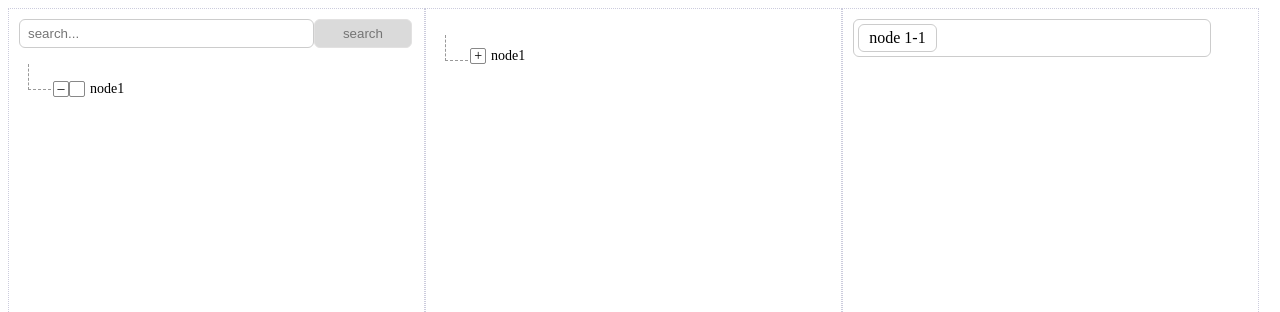
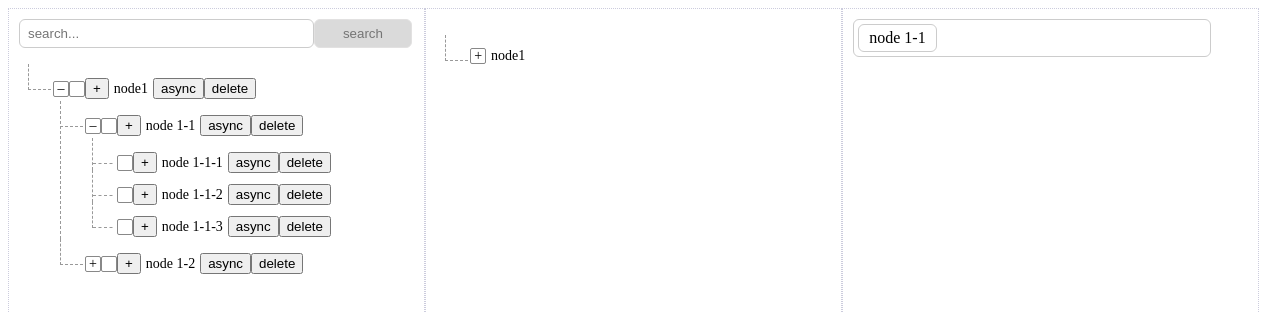
Before and after one commit to lloaldo/vue3-tree-master, a Vue app: page / in a window 1280 px wide. Shown: the top 312 px of the page. Built offline with nearby package versions, Linux system fonts and the light colour scheme; the HTML template or start-up script is replaced by a standard one.

Commit message:
Tree funcionado

```diff
--- a/src/App.vue
+++ b/src/App.vue
@@ -34,10 +34,10 @@
 </template>
 
 <script setup lang="ts">
-import { ref, reactive, h, onMounted } from 'vue';
+import { ref, reactive, h, onMounted, VNode } from 'vue';
 import Tree from './components/Tree.vue';
 import SelectTree from './components/SelectTree.vue';
-import type { TreeNode, TreeContext } from './components/types';
+import type { TreeNode, TreeExposedMethods } from './components/types';
 
 // Datos reactivos
 const searchword = ref<string>('');
@@ -95,8 +95,8 @@ const treeData3 = reactive<TreeNode[]>([
 ]);
 
 // Referencias a los componentes
-const tree1 = ref<InstanceType<typeof Tree> | null>(null);
-const tree2 = ref<InstanceType<typeof Tree> | null>(null);
+const tree1 = ref<TreeExposedMethods | null>(null);
+const tree2 = ref<TreeExposedMethods | null>(null);
 
 // Inicializar visibilidad y estado de expansión de los nodos
 const initializeTree = (nodes: TreeNode[]) => {
@@ -122,11 +122,11 @@ const nodechecked = (node: TreeNode, checked: boolean) => {
   alert(`That a node-check event ... ${node.title} ${checked}`);
 };
 
-const tpl = (node: TreeNode, ctx: any, parent: TreeNode | null, index: number) => {
+const tpl = (node: TreeNode, ctx: { level: number; index: number }, parent: TreeNode | null, index: number): VNode => {
   const titleClass = node.selected
     ? 'node-title node-selected'
     : 'node-title' + (node.searched ? ' node-searched' : '');
-  return h('span', [
+  const nodeContent = h('span', [
     h(
       'button',
       {
@@ -139,9 +139,9 @@ const tpl = (node: TreeNode, ctx: any, parent: TreeNode | null, index: number) =
       'span',
       {
         class: titleClass,
-        innerHTML: node.title,
         onClick: () => tree1.value?.nodeSelected(node, { level: ctx.level, index }),
-      }
+      },
+      node.title ?? 'Sin título'
     ),
     h(
       'button',
@@ -160,6 +160,8 @@ const tpl = (node: TreeNode, ctx: any, parent: TreeNode | null, index: number) =
       'delete'
     ),
   ]);
+  console.log('Generando contenido para nodo:', node.title, nodeContent);
+  return nodeContent;
 };
 
 const asyncLoad1 = async (node: TreeNode) => {
@@ -257,4 +259,16 @@ const search = () => {
   border: 1px solid rgb(226, 225, 225);
   color: rgb(117, 117, 117);
 }
+
+/* Forzar visibilidad */
+.halo-tree,
+.halo-tree ul,
+.halo-tree li,
+.tree-node-el,
+.node-title {
+  display: block !important;
+  visibility: visible !important;
+  opacity: 1 !important;
+  height: auto !important;
+}
 </style>
--- a/src/components/Tree.vue
+++ b/src/components/Tree.vue
@@ -1,401 +1,212 @@
-<!-- src/components/tree.vue -->
+<template>
+  <div class="halo-tree">
+    <TreeUl
+      :data="data"
+      :multiple="multiple"
+      :draggable="draggable"
+      :drag-after-expanded="dragAfterExpanded"
+      :halfcheck="halfcheck"
+      :scoped="scoped"
+      :can-delete-root="canDeleteRoot"
+      :tpl="tpl"
+      :max-level="maxLevel"
+      :level="0"
+      :top-must-expand="topMustExpand"
+      :allow-get-parent-node="allowGetParentNode"
+    />
+  </div>
+</template>
+
 <script setup lang="ts">
-import { computed, ref, provide } from 'vue';
+import { ref, provide, watch } from 'vue';
 import TreeUl from './TreeUl.vue';
-import type { TreeNode, TreeContext } from './types';
+import { VNode } from 'vue';
+import type { TreeNode, TreeContext, Position, TreeExposedMethods } from './types';
 
-// Props con tipos
 const props = defineProps<{
   data: TreeNode[];
   multiple?: boolean;
+  draggable?: boolean;
+  dragAfterExpanded?: boolean;
   halfcheck?: boolean;
+  scoped?: boolean;
   canDeleteRoot?: boolean;
+  tpl?: (node: TreeNode, ctx: { level: number; index: number }, parent: TreeNode | null, index: number, props: any) => VNode;
   maxLevel?: number;
   topMustExpand?: boolean;
   allowGetParentNode?: boolean;
-  radio?: boolean;
-  selectAlone?: boolean;
-  allowCheckedChildrenOfDisabledChild?: boolean;
 }>();
 
-// Valores por defecto
-const defaultValues = {
-  visible: true,
+const emit = defineEmits<{
+  (e: 'node-check', node: TreeNode, checked: boolean, position: Position): void;
+  (e: 'node-expand', node: TreeNode, expanded: boolean, position: Position): void;
+  (e: 'node-mouse-over', node: TreeNode, index: number, parent: TreeNode | null): void;
+  (e: 'async-load-nodes', node: TreeNode): void;
+}>();
+
+const setAttr = (node: TreeNode, attr: keyof TreeNode, val: any) => {
+  node[attr] = val;
 };
 
-// Estado
-const radioNode = ref<TreeNode | null>(null);
+const isLeaf = (node: TreeNode) => {
+  return !(node.children && node.children.length);
+};
 
-// Emits
-const emit = defineEmits<{
-  (e: 'node-mouse-over', ...args: any[]): void;
-  (e: 'node-check', ...args: any[]): void;
-  (e: 'drag-node-end', ...args: any[]): void;
-  (e: 'del-node', ...args: any[]): void;
-  (e: 'node-click', node: TreeNode, selected: boolean, position: any): void;
-  (e: 'node-select', node: TreeNode, selected: boolean, position: any): void;
-  (e: 'async-load-nodes', ...args: any[]): void;
-  (e: 'node-expand', ...args: any[]): void;
-}>();
+const childChecked = (node: TreeNode, checked: boolean, halfcheck: boolean) => {
+  if (node.children?.length) {
+    node.children.forEach((child: TreeNode) => {
+      if (!child.chkDisabled) {
+        child.checked = checked;
+        child.parentCheckedToChildren = true;
+        if (halfcheck) {
+          child.halfcheck = false;
+        }
+        childChecked(child, checked, halfcheck);
+      }
+    });
+  }
+};
 
-// Computed: Combinar props y attrs
-const childBind = computed(() => ({
-  data: props.data,
-  multiple: props.multiple,
-  halfcheck: props.halfcheck,
-  canDeleteRoot: props.canDeleteRoot,
-  maxLevel: props.maxLevel,
-  topMustExpand: props.topMustExpand,
-  allowGetParentNode: props.allowGetParentNode,
-  radio: props.radio,
-  selectAlone: props.selectAlone,
-  allowCheckedChildrenOfDisabledChild: props.allowCheckedChildrenOfDisabledChild,
-}));
+const parentChecked = (node: TreeNode | null | undefined, checked: boolean, halfcheck: boolean) => {
+  if (!node) return false;
+  let checkedCount = 0;
+  node.children?.forEach((child: TreeNode) => {
+    if (child.checked) {
+      checkedCount++;
+    }
+  });
+  if (checkedCount === 0) {
+    node.checked = checked;
+    if (halfcheck) {
+      node.halfcheck = false;
+    }
+  } else if (checkedCount === node.children?.length) {
+    node.checked = checked;
+    if (halfcheck) {
+      node.halfcheck = false;
+    }
+  } else {
+    node.checked = false;
+    if (halfcheck) {
+      node.halfcheck = true;
+    }
+  }
+  return parentChecked(node.parent, checked, halfcheck);
+};
 
-defineExpose({
-  setNodeAttr,
+const emitEventToTree = (event: string, ...args: any[]) => {
+  emit(event as any, ...args);
+};
+
+const nodeSelected = (node: TreeNode, position: Position) => {
+  if (props.multiple) {
+    node.selected = !node.selected;
+  } else {
+    node.selected = true;
+  }
+  emit('node-mouse-over', node, position.index, null);
+};
+
+const childCheckedHandle = (node: TreeNode, checked: boolean) => {
+  childChecked(node, checked, props.halfcheck || false);
+};
+
+const findNode = (nodes: TreeNode[], title: string): TreeNode | null => {
+  for (const node of nodes) {
+    if (node.title === title) return node;
+    if (node.children) {
+      const found = findNode(node.children, title);
+      if (found) return found;
+    }
+  }
+  return null;
+};
+
+const addNode = (node: TreeNode, newNode: TreeNode) => {
+  if (!node.children) {
+    node.children = [];
+  }
+  node.children.push(newNode);
+  setAttr(node, 'expanded', true);
+};
+
+const addNodes = (node: TreeNode, newNodes: (TreeNode | string)[]) => {
+  if (!node.children) {
+    node.children = [];
+  }
+  newNodes.forEach((item) => {
+    if (typeof item === 'string') {
+      node.children!.push({ title: item });
+    } else {
+      node.children!.push(item);
+    }
+  });
+  setAttr(node, 'expanded', true);
+};
+
+const delNode = (node: TreeNode, parent: TreeNode | null, index: number) => {
+  if (parent && parent.children) {
+    parent.children.splice(index, 1);
+  } else if (props.canDeleteRoot) {
+    props.data.splice(index, 1);
+  }
+};
+
+const searchNodes = (keyword: string) => {
+  const search = (nodes: TreeNode[]) => {
+    nodes.forEach((node) => {
+      const title = node.title || '';
+      node.searched = title.includes(keyword);
+      if (node.children) {
+        search(node.children);
+      }
+    });
+  };
+  search(props.data);
+};
+
+const treeContext: TreeContext = {
+  isLeaf,
+  childChecked,
+  parentChecked,
+  emitEventToTree,
   nodeSelected,
+  setAttr,
+};
+
+provide('treeContext', treeContext);
+
+const methods: TreeExposedMethods = {
+  childCheckedHandle,
+  findNode,
   addNode,
   addNodes,
   delNode,
-  getNodes,
-  getSelectedNodes,
-  getCheckedNodes,
   searchNodes,
-});
+  nodeSelected,
+};
 
-// Métodos externos
-function setNodeAttr(node: TreeNode, attr: string, val: any = true) {
-  if (!node || !attr) return;
-  setAttr(node, attr, val);
-}
+defineExpose(methods);
 
-function addNode(parent: TreeNode | null, newNode: TreeNode | string) {
-  if (!parent) return;
-  parent.expanded = true;
-  let addnode: TreeNode;
-  const newNodeType = typeof newNode;
-  if (newNodeType === 'undefined') {
-    throw new ReferenceError('newNode is required but undefined');
-  } else if (newNodeType === 'string') {
-    addnode = { title: newNode as string };
-  } else if (newNodeType === 'object') {
-    if (!(newNode as TreeNode).title) {
-      throw new ReferenceError('the title property is missed');
-    } else {
-      addnode = newNode as TreeNode;
-    }
-  } else {
-    throw new ReferenceError(`newNode type error, not allowed ${newNodeType}`);
-  }
-  const { halfcheck, checked } = parent;
-  addnode = { ...addnode, checked: !halfcheck && checked };
-  if (isLeaf(parent)) {
-    parent.children = [addnode];
-  } else {
-    parent.children!.push(addnode);
-  }
-}
-
-function addNodes(parent: TreeNode | null, children: (TreeNode | string)[]) {
-  if (!parent) return;
-  for (const child of children) {
-    addNode(parent, child);
-  }
-}
-
-function delNode(node: TreeNode, parent: TreeNode | null, index: number) {
-  if (parent === null) {
-    if (props.canDeleteRoot) {
-      props.data.splice(index, 1);
-    } else {
-      throw new ReferenceError("the root element can't deleted!");
-    }
-  } else {
-    parent.children!.splice(index, 1);
-  }
-  emitEventToParent('del-node', { parentNode: parent, delNode: node });
-}
-
-function getNodes(opt: Record<string, any> = {}, data: TreeNode[] = props.data, isOriginal = false, ignoreInvisibleNode = false): TreeNode[] {
-  const optArr = Object.entries(opt);
-  const hasOpt = optArr.length > 0;
-  return _getNodes(optArr, hasOpt, data, isOriginal, ignoreInvisibleNode);
-}
-
-function _getNodes(
-  opt: [string, any][],
-  hasOpt: boolean,
-  data: TreeNode[],
-  isOriginal: boolean,
-  ignoreInvisibleNode: boolean,
-  res: TreeNode[] = []
-): TreeNode[] {
-  const _pushNode = (arr: TreeNode[], node: TreeNode, isOrg: boolean) => {
-    if (isOrg) {
-      arr.push(node);
-    } else {
-      const n = { ...node };
-      Reflect.deleteProperty(n, 'hasExpanded');
-      Reflect.deleteProperty(n, 'children');
-      Reflect.deleteProperty(n, 'parent');
-      arr.push(n);
-    }
-  };
-  const pushNode = (node: TreeNode) => _pushNode(res, node, isOriginal);
-  const _isMatchedNode = (node: TreeNode, condition: [string, any][]) => {
-    let matched = true;
-    for (const [attr, val] of condition) {
-      const nodeVal = node[attr] ?? defaultValues[attr] ?? false;
-      matched = nodeVal === val;
-      if (!matched) break;
-    }
-    return matched;
-  };
-  const isMatchedNode = (node: TreeNode) => _isMatchedNode(node, opt);
-
-  for (const node of data) {
-    const { children, visible = true } = node;
-    if (ignoreInvisibleNode && !visible) continue;
-    if (hasOpt) {
-      if (isMatchedNode(node)) pushNode(node);
-    } else {
-      pushNode(node);
-    }
-    if (children && children.length) {
-      _getNodes(opt, hasOpt, children, isOriginal, ignoreInvisibleNode, res);
-    }
-  }
-  return res;
-}
-
-function getSelectedNodes(isOriginal: boolean, ignoreInvisibleNode = false): TreeNode[] {
-  return getNodes({ selected: true }, props.data, isOriginal, ignoreInvisibleNode);
-}
-
-function getCheckedNodes(isOriginal: boolean, ignoreInvisibleNode = false): TreeNode[] {
-  return getNodes({ checked: true }, props.data, isOriginal, ignoreInvisibleNode);
-}
-
-function searchNodes(filter: string | ((node: TreeNode) => boolean), data: TreeNode[] = props.data) {
-  if (!filter || (typeof filter === 'string' && filter.trim() === '')) {
-    data.forEach((node) => _modifyAllNode(node));
-    return;
-  }
-  const filterFn = typeof filter === 'function' ? filter : ({ title = '' }) => title.includes(filter);
-  const searchRes = Array.from({ length: data.length }, () => [] as number[][]);
-  data.forEach((node, index) => {
-    const matched = searchRes[index];
-    _searchNodes(filterFn, node, index, matched);
-    if (matched.length > 0) {
-      matched.sort((x, y) => x.length - y.length);
-      const attrs = ['visible', 'expanded'];
-      if (matched.some((x) => x.length === 1)) {
-        attrs.push('searched');
-      }
-      setAttrs(node, attrs);
-      _showSearchNodes(node, matched.map((x) => x.slice(1)).filter((x) => x.length));
-    } else {
-      setAttr(node, 'visible', false);
-    }
-  });
-}
-
-function _searchNodes(filterFn: (node: TreeNode) => boolean, node: TreeNode, index: number, matched: number[][], path: number[] = []) {
-  const isMatched = filterFn(node);
-  path = [...path, index];
-  if (isMatched) {
-    matched.push(path);
-  }
-  const { children } = node;
-  if (children && children.length) {
-    for (const [i, child] of children.entries()) {
-      _searchNodes(filterFn, child, i, matched, path);
-    }
-  }
-}
-
-function _showSearchNodes(node: TreeNode, matched: number[][]) {
-  matched = matched.map((path) => [...path]);
-  const dedupe = (arr: number[]) => [...new Set(arr)];
-  let isSame = true;
-  while (isSame && matched.length > 0) {
-    const { children = [] } = node;
-    const newMatched: number[][] = [];
-    const searchedPaths = matched.filter((x) => {
-      const len = x.length;
-      if (len > 1) {
-        newMatched.push(x);
-      }
-      return len === 1;
-    });
-    searchedPaths.forEach((path) => {
-      setAttrs(children[path[0]], ['visible', 'expanded', 'searched']);
-    });
-    const samePaths = dedupe(matched.map((item) => item[0]));
-    const len = samePaths.length;
-    if (len !== children.length) {
-      children.forEach((childNode, i) => {
-        if (!samePaths.includes(i)) {
-          setAttr(childNode, 'visible', false);
+watch(
+  () => props.data,
+  () => {
+    const initTreeData = (nodes: TreeNode[]) => {
+      nodes.forEach((node) => {
+        if (node.children?.length) {
+          node.children.forEach((child: TreeNode, index: number) => {
+            child.parent = node;
+            child.level = (node.level || 0) + 1;
+            child.path = `${node.path || '0'}-${index}`;
+            initTreeData([child]);
+          });
         }
       });
-    }
-    if (newMatched.length > 0) {
-      if (len === 1) {
-        matched = newMatched.map((x) => x.slice(1));
-        node = children[samePaths[0]];
-        setAttrs(node, ['visible', 'expanded']);
-      } else {
-        samePaths.forEach((pathIndex) => {
-          const childNode = children[pathIndex];
-          setAttrs(childNode, ['visible', 'expanded']);
-          _showSearchNodes(
-            childNode,
-            matched
-              .filter((x) => x[0] === pathIndex && x.length > 1)
-              .map((x) => x.slice(1))
-          );
-        });
-        isSame = false;
-      }
-    } else {
-      isSame = false;
-    }
-  }
-}
-
-function _modifyAllNode(node: TreeNode, attrsObj = { visible: true, searched: false }) {
-  for (const [key, val] of Object.entries(attrsObj)) {
-    setAttr(node, key, val);
-  }
-  const { children } = node;
-  if (children && children.length > 0) {
-    children.forEach((child) => _modifyAllNode(child, attrsObj));
-  }
-}
-
-// Métodos compartidos mediante provide/inject
-function isLeaf(node: TreeNode): boolean {
-  return !(node.children && node.children.length);
-}
-
-function childCheckedHandle(node: TreeNode, checked: boolean, halfcheck = false) {
-  const { children } = node;
-  if (children && children.length) {
-    children.forEach((child) => {
-      if (!child.chkDisabled) {
-        child.checked = checked;
-        if (halfcheck) {
-          child.halfcheck = false;
-        }
-        child.parentCheckedToChildren = true;
-      }
-      if (props.allowCheckedChildrenOfDisabledChild) {
-        childCheckedHandle(child, checked, halfcheck);
-      }
-    });
-  }
-}
-
-function parentCheckedHandle(node: TreeNode | null, checked: boolean, halfcheck = false): boolean {
-  if (!node || node.chkDisabled) return false;
-  let someBortherNodeChecked = checked;
-  let allBortherNodeChecked = checked;
-  const childNodes = node.children || [];
-  if (checked) {
-    allBortherNodeChecked = childNodes.every((child) => child.checked);
-  } else {
-    someBortherNodeChecked = childNodes.some(({ checked, halfcheck: itemHalfCheck }) =>
-      checked || (halfcheck && itemHalfCheck)
-    );
-  }
-  if (halfcheck) {
-    const nodeHalfcheck = checked ? !allBortherNodeChecked : someBortherNodeChecked;
-    const oldHalfCheck = node.halfcheck ?? false;
-    if (oldHalfCheck !== nodeHalfcheck) {
-      node.halfcheck = nodeHalfcheck;
-    } else if (nodeHalfcheck) {
-      return false;
-    }
-    node.checked = allBortherNodeChecked;
-  } else {
-    node.checked = allBortherNodeChecked;
-  }
-  return true;
-}
-
-function emitEventToParent(eventName: string, ...args: any[]) {
-  if (!eventName) return;
-  const validEvents = [
-    'node-mouse-over',
-    'node-check',
-    'drag-node-end',
-    'del-node',
-    'node-click',
-    'node-select',
-    'async-load-nodes',
-    'node-expand',
-  ];
-  if (validEvents.includes(eventName)) {
-    emit(eventName as any, ...args);
-  } else {
-    throw new ReferenceError(`the event of ${eventName} is not effective`);
-  }
-}
-
-function setAttr(node: TreeNode, attr: string, val: any = true) {
-  const defVal = node[attr] ?? defaultValues[attr] ?? false;
-  if (defVal !== val) {
-    node[attr] = val;
-  }
-}
-
-function setAttrs(node: TreeNode, attrs: string[], val: any = true) {
-  attrs.forEach((attr) => setAttr(node, attr, val));
-}
-
-function nodeSelected(node: TreeNode, position: any) {
-  const selected = !node.selected;
-  const changeCheck = props.multiple && !props.selectAlone;
-  if (changeCheck) {
-    node.checked = selected;
-  }
-  if (props.radio) {
-    updateRadioNode(node, selected);
-  }
-  node.selected = selected;
-  if (changeCheck) {
-    childCheckedHandle(node, selected, props.halfcheck);
-  }
-  emitEventToParent('node-click', node, selected, position);
-  emitEventToParent('node-select', node, selected, position);
-}
-
-function updateRadioNode(node: TreeNode, selected: boolean) {
-  if (!selected) return;
-  const previousNode = radioNode.value;
-  if (previousNode) {
-    setAttr(previousNode, 'selected', !selected);
-  }
-  radioNode.value = node;
-}
-
-// Provide: Inyectar métodos y datos para los subcomponentes
-provide<TreeContext>('treeContext', {
-  isLeaf,
-  childChecked: childCheckedHandle,
-  parentChecked: parentCheckedHandle,
-  emitEventToTree: emitEventToParent,
-  nodeSelected,
-  setAttr,
-});
+    };
+    initTreeData(props.data);
+  },
+  { immediate: true }
+);
 </script>
 
-<template>
-  <div class="halo-tree">
-    <TreeUl v-bind="childBind" />
-  </div>
-</template>
-
 <style src="./tree.css"></style>
--- a/src/components/TreeLi.vue
+++ b/src/components/TreeLi.vue
@@ -33,13 +33,12 @@
       />
     </div>
     <template v-if="showNextUl">
-      <collapse-transition>
       <TreeUl
         v-show="item.expanded"
         :drag-after-expanded="dragAfterExpanded"
         :draggable="draggable"
         :tpl="tpl"
-          :data="item.children"
+        :data="item.children ?? []"
         :halfcheck="halfcheck"
         :scoped="scoped"
         :parent="item"
@@ -50,17 +49,15 @@
         :top-must-expand="topMustExpand"
         :allow-get-parent-node="allowGetParentNode"
       />
-      </collapse-transition>
     </template>
   </li>
 </template>
 
 <script setup lang="ts">
-import { computed, inject, watch, h } from 'vue';
+import { computed, inject, watch, defineComponent, VNode, onMounted } from 'vue';
 import TreeUl from './TreeUl.vue';
 import Render from './Render.vue';
 import Loading from './Loading.vue';
-import CollapseTransition from './CollapseTransition.vue';
 import { useTreeMixins } from './composables/useTreeMixins';
 import type { TreeNode, TreeContext } from './types';
 
@@ -76,7 +73,7 @@ const props = defineProps<{
   halfcheck?: boolean;
   scoped?: boolean;
   canDeleteRoot?: boolean;
-  tpl?: (node: TreeNode, ctx: any, parent: TreeNode | null, index: number, props: any) => any;
+  tpl?: (node: TreeNode, ctx: { level: number; index: number }, parent: TreeNode | null, index: number, props: any) => VNode;
   maxLevel?: number;
   level?: number;
   topMustExpand?: boolean;
@@ -160,10 +157,11 @@ const spanInputClass = computed(() =>
 const renderComponent = computed(() => {
   if (props.tpl) {
     return defineComponent({
-      render() {
+      props: ['node', 'parent', 'index', 'tpl', 'nodeMouseOver', 'level'],
+      render(this: { level: number; index: number }) {
         return props.tpl!(
           props.item,
-          this,
+          { level: this.level, index: this.index },
           props.parent,
           props.index ?? defaultProps.index,
           props
@@ -172,6 +170,11 @@ const renderComponent = computed(() => {
     });
   }
   return Render;
+});
+
+// Log para depurar
+onMounted(() => {
+  console.log('Renderizando TreeLi con item:', props.item);
 });
 
 // Watchers
--- a/src/components/composables/useTreeMixins.ts
+++ b/src/components/composables/useTreeMixins.ts
@@ -1,5 +1,5 @@
 import { ref } from 'vue';
-import type { TreeNode } from './types';
+import type { TreeNode } from '../types';
 
 export function useTreeMixins() {
   const dragNodes = ref<Map<string, { node: TreeNode; parent: TreeNode | null }>>(new Map());
```
Also changed, not shown: src/components/CollapseTransition.vue (+26 -30 lines), src/components/types.ts (+22 -11 lines), 1 other file (tests, documents, lock files or other folders). Lines whose indentation alone changed are shown as unchanged.
